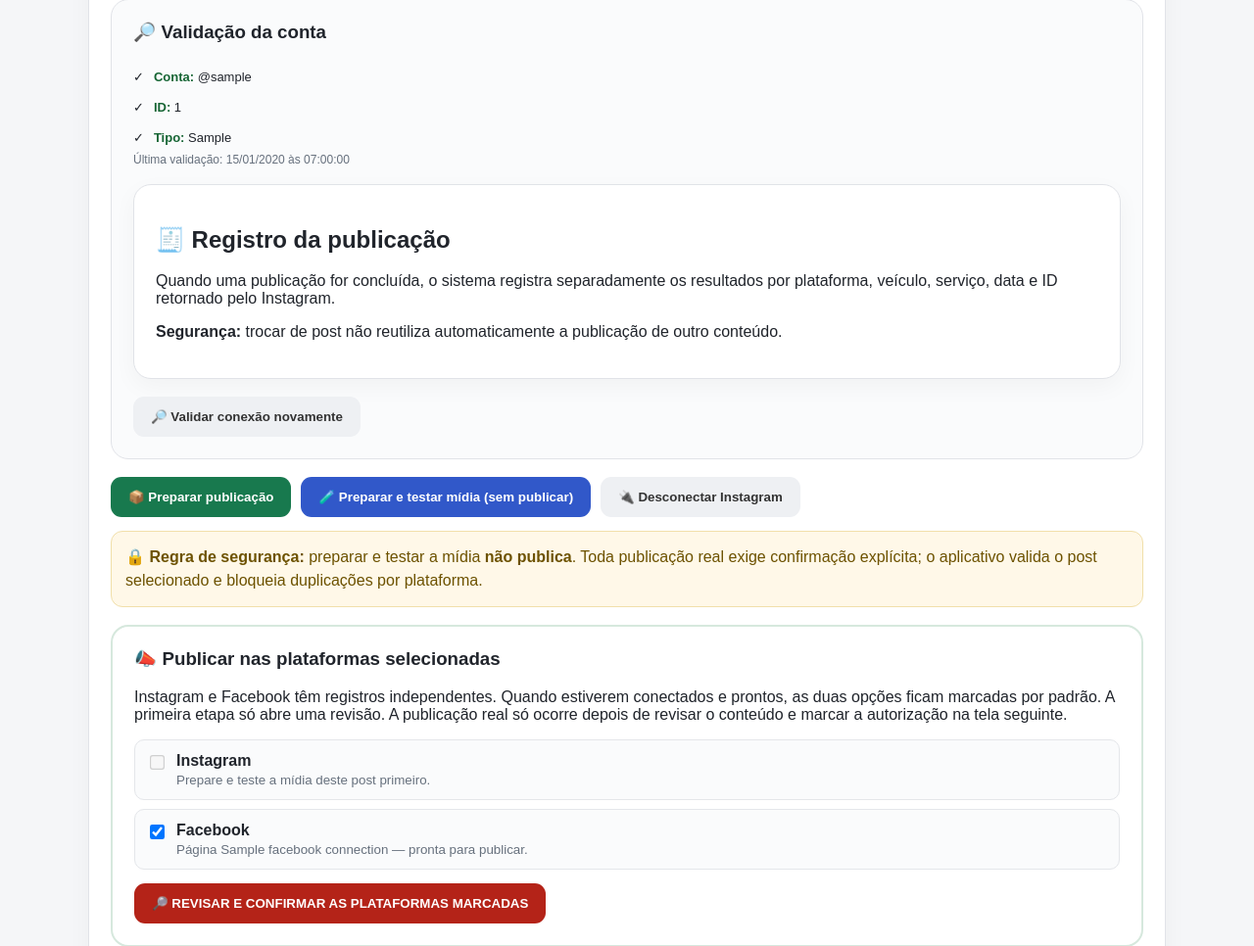
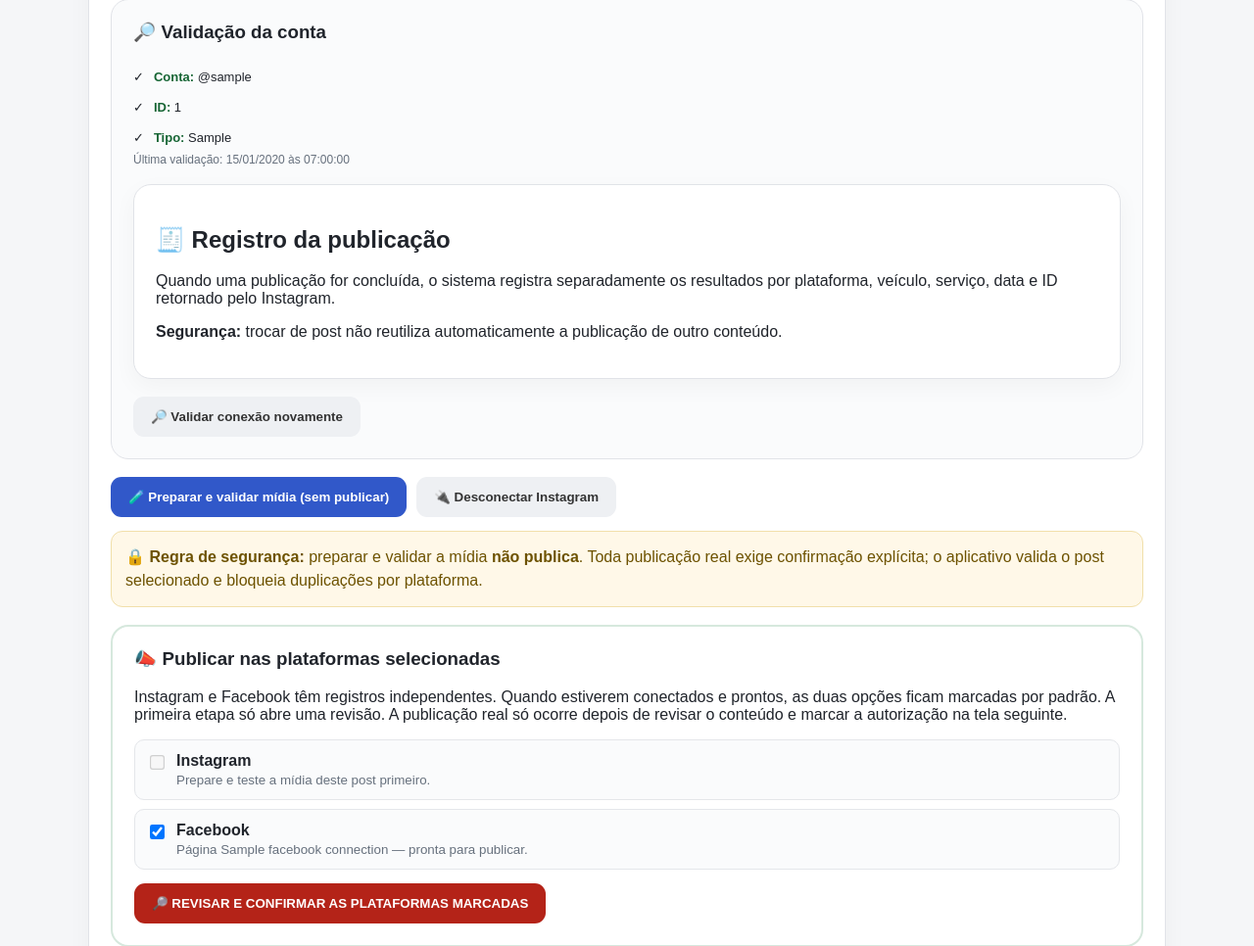
Before and after one commit to sthetcargo/sthetcar-ia, a Flask app: template app/templates/instagram.html in a window 1280 px wide. Shown: the part 1266-2232 px from the top of the page at 98% size. Run offline with Flask 3, Linux system fonts and the light colour scheme; the visitor is signed in with stand-in values (Sample User, id 1); the template is opened without the code that fills it: most values are stand-ins (such as "Sample title", 1, 10 or a date in 2020); grey boxes marked "Sample" are stand-in pictures; parts of the project's set-up code (start-up, migrations or seed data) failed here and were passed over.

Commit message:
Simplify Instagram media preparation to one action

```diff
--- a/app/templates/instagram.html
+++ b/app/templates/instagram.html
@@ -101,13 +101,12 @@ body{font-family:Arial,sans-serif;background:#f5f6f8;color:#20242b;margin:0}.wra
 {% if already_published %}
 <span class="btn green">🛡️ PUBLICAÇÃO BLOQUEADA — JÁ PUBLICADO</span>
 {% else %}
-<form method="post" action="{{ url_for('instagram_prepare') }}"><input type="hidden" name="csrf_token" value="{{ csrf_token() }}"><input type="hidden" name="post_index" value="{{ post_index }}"><button class="btn green" type="submit">📦 Preparar publicação</button></form>
 {% if draft and draft_matches_selected and draft.status == 'PUBLICADO NO INSTAGRAM' %}
 <span class="btn green">✅ PUBLICADO NO INSTAGRAM</span>
 {% elif draft and draft_matches_selected and draft.container_id %}
 <form method="post" action="{{ url_for('instagram_publish') }}"><input type="hidden" name="csrf_token" value="{{ csrf_token() }}"><input type="hidden" name="post_index" value="{{ post_index }}"><button class="btn publish" type="submit">🔎 REVISAR E CONFIRMAR NO INSTAGRAM</button></form>
 {% else %}
-<form method="post" action="{{ url_for('instagram_test_media') }}"><input type="hidden" name="csrf_token" value="{{ csrf_token() }}"><input type="hidden" name="post_index" value="{{ post_index }}"><button class="btn blue" type="submit">🧪 Preparar e testar mídia (sem publicar)</button></form>
+<form method="post" action="{{ url_for('instagram_test_media') }}"><input type="hidden" name="csrf_token" value="{{ csrf_token() }}"><input type="hidden" name="post_index" value="{{ post_index }}"><button class="btn blue" type="submit">🧪 Preparar e validar mídia (sem publicar)</button></form>
 {% endif %}
 {% endif %}
 <form method="post" action="{{ url_for('instagram_disconnect') }}"><input type="hidden" name="csrf_token" value="{{ csrf_token() }}"><button class="btn secondary" type="submit">🔌 Desconectar Instagram</button></form>
@@ -118,7 +117,7 @@ body{font-family:Arial,sans-serif;background:#f5f6f8;color:#20242b;margin:0}.wra
 {% endif %}
 </div>
 
-<div class="notice">🔒 <strong>Regra de segurança:</strong> preparar e testar a mídia <strong>não publica</strong>. Toda publicação real exige confirmação explícita; o aplicativo valida o post selecionado e bloqueia duplicações por plataforma.</div>
+<div class="notice">🔒 <strong>Regra de segurança:</strong> preparar e validar a mídia <strong>não publica</strong>. Toda publicação real exige confirmação explícita; o aplicativo valida o post selecionado e bloqueia duplicações por plataforma.</div>
 
 {% set instagram_media_ready = draft_matches_selected and draft and draft.container_id and draft.container_status and (draft.container_status.status_code or '').upper() == 'FINISHED' %}
 {% if post and ((connection and connection.username and not already_published) or (facebook_connection and facebook_connection.page_id and not facebook_already_published)) %}
```
